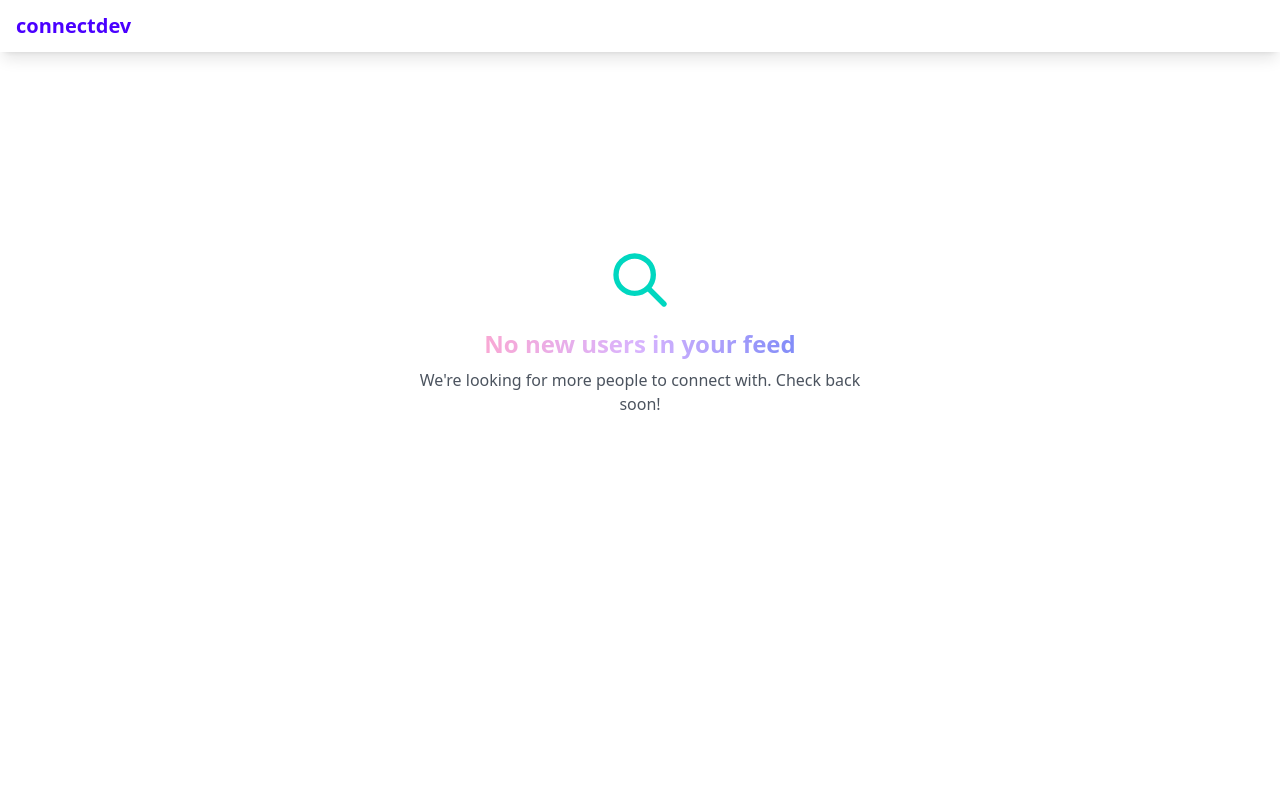
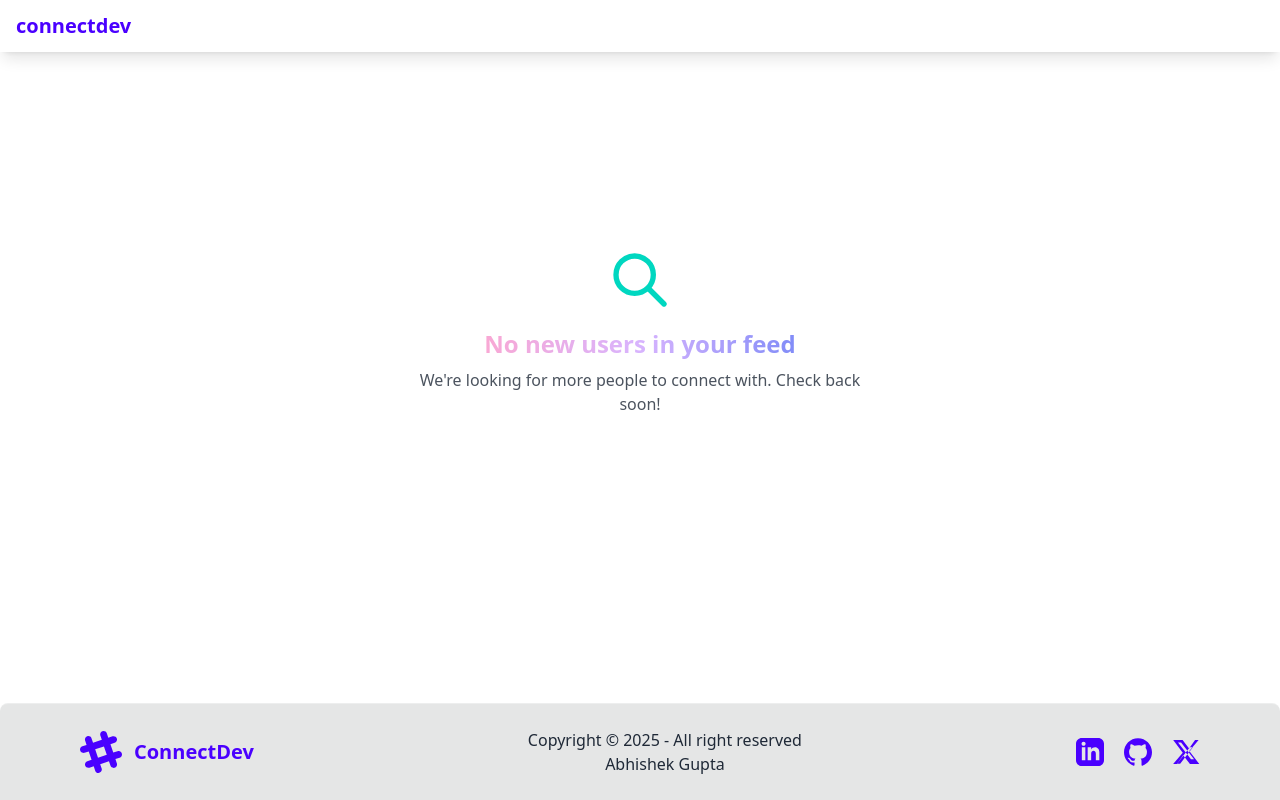
Before and after one commit to abhishekGupta18/connectDev_FE, a React (Vite) app: page / in a window 1280 px wide. Built offline with nearby package versions, Linux system fonts and the light colour scheme; no server answers.

Commit message:
added footer component

```diff
--- a/index.html
+++ b/index.html
@@ -6,6 +6,10 @@
   <link rel="icon" type="image/svg+xml" href="/vite.svg" />
   <meta name="viewport" content="width=device-width, initial-scale=1.0" />
   <title>connectDev</title>
+  <!-- paste this BEFORE any scripts -->
+  <!-- <script crossOrigin="anonymous" src="//unpkg.com/react-scan/dist/auto.global.js"></script> -->
+  <!-- script to check speed and optimization of react app  -->
+
 </head>
 
 <body>
--- a/src/App.jsx
+++ b/src/App.jsx
@@ -13,6 +13,7 @@ const Chat = lazy(() => import("./Components/Chat"))
 const AskAI = lazy(() => import("./Components/AskAI"))
 const Jobs = lazy(() => import("./Pages/Jobs"))
 const AddJob = lazy(() => import("./Components/AddJob"))
+
 
 import { Navigate } from "react-router-dom";
 
@@ -51,6 +52,7 @@ function App() {
             <Route path="/ask/ai" element={<AskAI />} />
             <Route path="/jobs" element={<Jobs />} />
             <Route path="/jobs/addJob" element={<AddJob />} />
+
           </Route>
 
         </Routes>
--- a/src/Components/AddJob.jsx
+++ b/src/Components/AddJob.jsx
@@ -15,12 +15,21 @@ const AddJob = () => {
     const [location, setLocation] = useState("")
     const [deadline, setDeadline] = useState("")
 
+    const [showToast, setShowToast] = useState(false)
+
     const handleSubmit = async (e) => {
         e.preventDefault();
         try {
 
             const res = await axios.post(baseURL + "/jobs/post", { company, role, description, salary, applyLink, experience, location, deadline }, { withCredentials: true })
-            resetForm()
+            setShowToast(true)
+            setTimeout(() => {
+                setShowToast(false)
+                resetForm()
+
+            }, 2000)
+
+
         } catch (e) {
             console.log(e)
         }
@@ -47,7 +56,7 @@ const AddJob = () => {
         <div className="w-full max-w-4xl mx-auto p-6 bg-translucent-30 rounded-xl backdrop-blur-md border border-primary my-4">
             <h2 className="text-2xl font-bold mb-6 text-text-primary">Add New Job Posting</h2>
 
-            <form className="space-y-4" onSubmit={handleSubmit} ref={formRef}>
+            <form className="space-y-4 p-8 backdrop-blur-md bg-base-300 rounded-xl border border-primary shadow-lg transition-all duration-300 hover:bg-base-200 hover:shadow-xl " onSubmit={handleSubmit} ref={formRef}>
                 <div className="grid grid-cols-1 md:grid-cols-2 gap-4">
                     {/* Company Name */}
                     <div className="form-control w-full">
@@ -190,6 +199,17 @@ const AddJob = () => {
                     </button>
                 </div>
             </form>
+
+            {showToast && (
+                <div className="toast toast-top toast-center">
+                    <div className="alert shadow-lg border border-gray-500/30 bg-gray-800/50 backdrop-blur-lg text-white rounded-lg">
+                        <span>Job added successfully!!</span>
+                    </div>
+                </div>
+            )}
+
+
+
         </div>
     );
 };
--- /dev/null
+++ b/src/Components/Footer.jsx
@@ -0,0 +1,78 @@
+import React from 'react';
+
+const Footer = () => {
+    return (
+        <footer className="mt-12 bg-base-300 backdrop-blur-md border-t border-primary rounded-t-lg p-6 px-8 sm:px-12 md:px-16 lg:px-20 w-full    ">
+            <div className="container mx-auto">
+                <div className="flex flex-col sm:flex-row justify-between items-center w-full gap-6">
+                    {/* Logo Section */}
+                    <aside className="flex items-center">
+                        <svg
+                            width="42"
+                            height="42"
+                            viewBox="0 0 24 24"
+                            xmlns="http://www.w3.org/2000/svg"
+                            fillRule="evenodd"
+                            clipRule="evenodd"
+                            className="fill-primary">
+                            <path
+                                d="M22.672 15.226l-2.432.811.841 2.515c.33 1.019-.209 2.127-1.23 2.456-1.15.325-2.148-.321-2.463-1.226l-.84-2.518-5.013 1.677.84 2.517c.391 1.203-.434 2.542-1.831 2.542-.88 0-1.601-.564-1.86-1.314l-.842-2.516-2.431.809c-1.135.328-2.145-.317-2.463-1.229-.329-1.018.211-2.127 1.231-2.456l2.432-.809-1.621-4.823-2.432.808c-1.355.384-2.558-.59-2.558-1.839 0-.817.509-1.582 1.327-1.846l2.433-.809-.842-2.515c-.33-1.02.211-2.129 1.232-2.458 1.02-.329 2.13.209 2.461 1.229l.842 2.515 5.011-1.677-.839-2.517c-.403-1.238.484-2.553 1.843-2.553.819 0 1.585.509 1.85 1.326l.841 2.517 2.431-.81c1.02-.33 2.131.211 2.461 1.229.332 1.018-.21 2.126-1.23 2.456l-2.433.809 1.622 4.823 2.433-.809c1.242-.401 2.557.484 2.557 1.838 0 .819-.51 1.583-1.328 1.847m-8.992-6.428l-5.01 1.675 1.619 4.828 5.011-1.674-1.62-4.829z"></path>
+                        </svg>
+                        <span className="font-bold ml-3 text-xl text-primary">ConnectDev</span>
+                    </aside>
+
+                    {/* Copyright Section */}
+                    <div className="text-center">
+                        <p className="text-text-secondary">Copyright © {new Date().getFullYear()} - All right reserved</p>
+                        <span>Abhishek Gupta</span>
+                    </div>
+
+                    {/* Social Icons */}
+                    <nav className="flex gap-5">
+                        <a href='https://www.linkedin.com/in/abhishekgupta12703/' target='_blank' className="hover:opacity-80 transition-opacity">
+                            <svg
+                                xmlns="http://www.w3.org/2000/svg"
+                                width="28"
+                                height="28"
+                                viewBox="0 0 24 24"
+                                className="fill-primary">
+                                <path
+                                    d="M19 0h-14c-2.761 0-5 2.239-5 5v14c0 2.761 2.239 5 5 5h14c2.762 0 5-2.239 5-5v-14c0-2.761-2.238-5-5-5zm-11 19h-3v-11h3v11zm-1.5-12.268c-.966 0-1.75-.79-1.75-1.764s.784-1.764 1.75-1.764 1.75.79 1.75 1.764-.783 1.764-1.75 1.764zm13.5 12.268h-3v-5.604c0-3.368-4-3.113-4 0v5.604h-3v-11h3v1.765c1.396-2.586 7-2.777 7 2.476v6.759z" />
+                            </svg>
+                        </a>
+                        <a href="https://github.com/abhishekGupta18" target='_blank' className="hover:opacity-80 transition-opacity">
+                            <svg
+                                xmlns="http://www.w3.org/2000/svg"
+                                width="28"
+                                height="28"
+                                viewBox="0 0 24 24"
+                                className="fill-primary">
+                                <path d="M12 .297c-6.63 0-12 5.373-12 12 0 5.303 3.438 9.8 8.205 11.385.6.113.82-.258.82-.577v-2.17c-3.338.724-4.033-1.416-4.033-1.416-.546-1.387-1.333-1.757-1.333-1.757-1.09-.744.083-.729.083-.729 1.205.084 1.84 1.237 1.84 1.237 1.07 1.835 2.809 1.305 3.495.998.108-.775.42-1.305.764-1.605-2.665-.3-5.467-1.332-5.467-5.93 0-1.31.468-2.38 1.237-3.22-.124-.303-.536-1.523.117-3.176 0 0 1.008-.322 3.3 1.23a11.56 11.56 0 0 1 3-.405c1.02.006 2.045.137 3 .405 2.292-1.552 3.297-1.23 3.297-1.23.656 1.653.244 2.873.12 3.176.77.84 1.236 1.91 1.236 3.22 0 4.61-2.807 5.625-5.48 5.92.43.372.823 1.102.823 2.22v3.293c0 .32.217.693.825.576C20.565 22.092 24 17.592 24 12.297c0-6.627-5.373-12-12-12z" />
+                            </svg>
+                        </a>
+
+                        <a href='https://x.com/Abhishek12703' target='_blank' className="hover:opacity-80 transition-opacity">
+                            <a className="hover:opacity-80 transition-opacity">
+                                <svg
+                                    xmlns="http://www.w3.org/2000/svg"
+                                    width="28"
+                                    height="28"
+                                    viewBox="0 0 24 24"
+                                    className="fill-primary">
+                                    <path d="M22.98 1.68h-3.2L14.64 8.9 9.05 1.68H1.02l8.2 10.92L.98 22.32h3.2l5.38-7.6 5.82 7.6h8.02l-8.57-11.2 7.98-9.44zM5.18 3.9h2.6l11.1 14.4h-2.6L5.18 3.9zm10.1 3.98h2.6L7 22.1H4.4l10.88-14.2z" />
+                                </svg>
+                            </a>
+
+                        </a>
+
+
+
+
+                    </nav>
+                </div>
+            </div>
+        </footer>
+    );
+};
+
+export default Footer;
--- a/src/Pages/Body.jsx
+++ b/src/Pages/Body.jsx
@@ -1,35 +1,28 @@
-
-import { Outlet, useNavigate } from "react-router-dom"
+import { Outlet, useLocation, useNavigate } from "react-router-dom"
 import { NavBar } from "../Components/NavBar"
 import axios from "axios"
 import { baseURL } from "../utils/constant"
 import { useDispatch, useSelector } from "react-redux"
 import { addUser } from "../utils/userSlice"
 import { useEffect } from "react"
+import Footer from "../Components/Footer"
+
 const Body = () => {
-
     const userData = useSelector((store) => store.user)
-
     const navigate = useNavigate()
-
     const dispatch = useDispatch()
+    const location = useLocation()
+    const hideFooterFromRoutes = ["/login", "/signup"]
 
     const fetchUser = async () => {
         try {
-
             const res = await axios.get(baseURL + "/profile/view", { withCredentials: true })
             dispatch(addUser(res.data))
-
-
         } catch (e) {
-
             //navigate("/login")
-
-
             if (e.status === 401) {
                 navigate("/login")
             }
-
             console.log(e)
         }
     }
@@ -40,13 +33,15 @@ const Body = () => {
         }
     }, [])
 
+    return (
+        <div className="flex flex-col min-h-screen">
+            <NavBar />
+            <main className="flex-grow">
+                <Outlet />
+            </main>
+            {!hideFooterFromRoutes.includes(location.pathname) && <Footer />}
+        </div>
+    )
+}
 
-
-    return <div>
-
-        <NavBar />
-        <Outlet />
-
-    </div>
-}
 export default Body
--- a/src/Pages/Jobs.jsx
+++ b/src/Pages/Jobs.jsx
@@ -5,11 +5,14 @@ import { useDispatch, useSelector } from "react-redux"
 import { showJobs } from "../utils/jobSlice"
 import JobCard from "../Components/JobCard"
 import { Link } from "react-router-dom"
+import Premium from "../Components/Premium"
 
 const Jobs = () => {
     const dispatch = useDispatch()
     const jobs = useSelector((store) => store.jobs)
     const [showTooltip, setShowTooltip] = useState(false);
+
+    const user = useSelector((store) => store.user)
 
     const fetchAllJobs = async () => {
         try {
@@ -48,6 +51,9 @@ const Jobs = () => {
         };
     }, []); // Empty dependency array to run once on mount
 
+
+    if (!user?.isPremium) return <Premium />
+
     return (
         <div className="relative">
             <div className="flex justify-around items-center flex-wrap min-h-screen">
```
